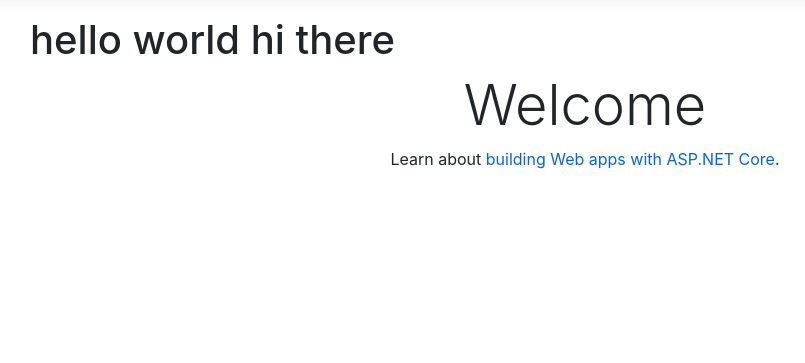
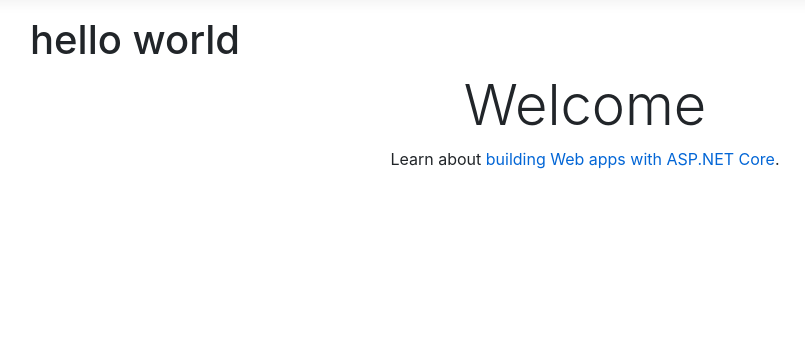
Before and after one commit to AustinMaZW/ASP.NET_eCommerce_Web_Application, an ASP.NET Core app: page / in a window 1280 px wide. Shown: the part 57-420 px from the top of the page, without its empty margins (55-860 px from the left). Run offline with ASP.NET Core 8, Linux system fonts and the light colour scheme.

Commit message:
Revert "change to hi there"
This reverts commit 5e8411907f081ee9154615a371164d36812a1924.

```diff
--- a/ESSD-CA/Views/Home/Index.cshtml
+++ b/ESSD-CA/Views/Home/Index.cshtml
@@ -1,7 +1,7 @@
 @{
     ViewData["Title"] = "Home Page";
 }
-<h1>hello world hi there</h1>
+<h1>hello world</h1>
 <div class="text-center">
     <h1 class="display-4">Welcome</h1>
     <p>Learn about <a href="https://docs.microsoft.com/aspnet/core">building Web apps with ASP.NET Core</a>.</p>
```
